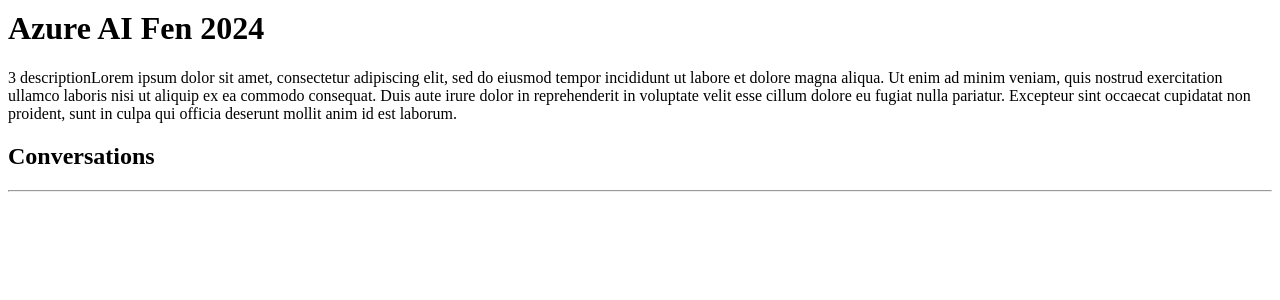
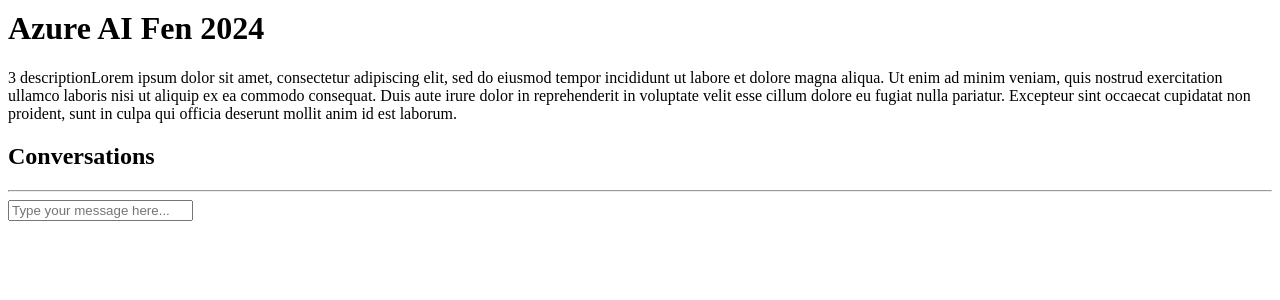
Before and after one commit to MengyiG/MyDjangoWebsite, a Django app: page /channel/3/ in a window 1280 px wide. Shown: the part 190-490 px from the top of the page. Run offline with Django 5.2, Linux system fonts and the light colour scheme; a user stored in the database is signed in; data comes from the database, SQL or seed files in the repository; both versions use the stored data as it was after the commit.

Commit message:
authenticated user can send comments to a channel

```diff
--- a/core/templates/core/channel.html
+++ b/core/templates/core/channel.html
@@ -14,4 +14,14 @@
     </div>
     {% endfor %}
 </div>
+
+{% if user.is_authenticated %}
+<div class="comment-form">
+    <form method="POST" action="">
+        {% csrf_token %}
+        <input type="text" name="body" placeholder="Type your message here...">
+    </form>
+</div>
+{% endif %}
+
 {% endblock content %}
--- a/core/views.py
+++ b/core/views.py
@@ -1,6 +1,6 @@
 from django.shortcuts import render, redirect
 from django.contrib import messages
-from .models import Channel, Topic
+from .models import Channel, Topic, Message
 from django.contrib.auth.models import User
 from django.contrib.auth import authenticate, login, logout
 from django.contrib.auth.decorators import login_required
@@ -96,6 +96,15 @@ def channel(request, pk):
     # get the channel from the database and pass it to the template
     channel = Channel.objects.get(id=pk)
     channel_messages = channel.message_set.all()
+
+    if request.method == 'POST':
+        message = Message.objects.create(
+            user=request.user,
+            channel=channel,
+            body=request.POST.get('body')
+        )
+        # redirect to the same page
+        return redirect('channel', pk=channel.id)
     context = {
         'channel': channel, 'channel_messages': channel_messages.order_by('-created')
     }
```
Also changed, not shown: db.sqlite3.
